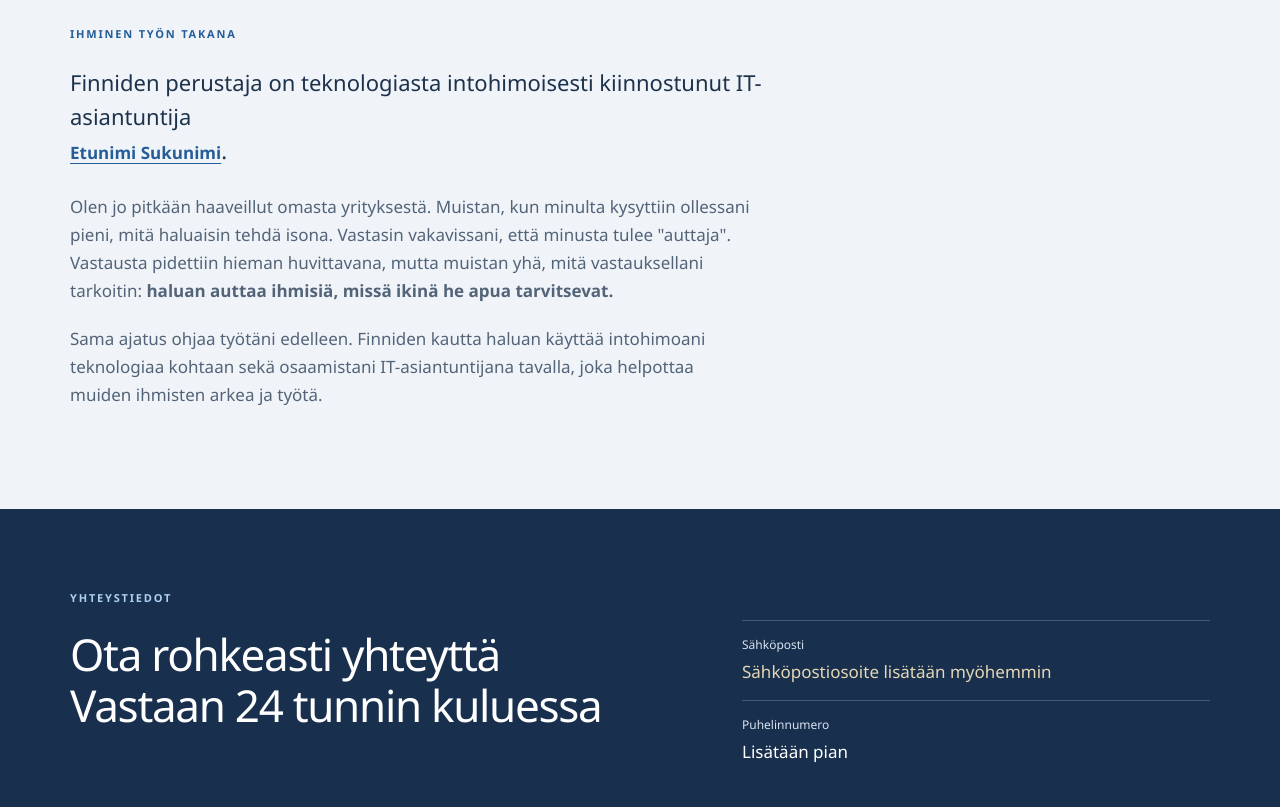
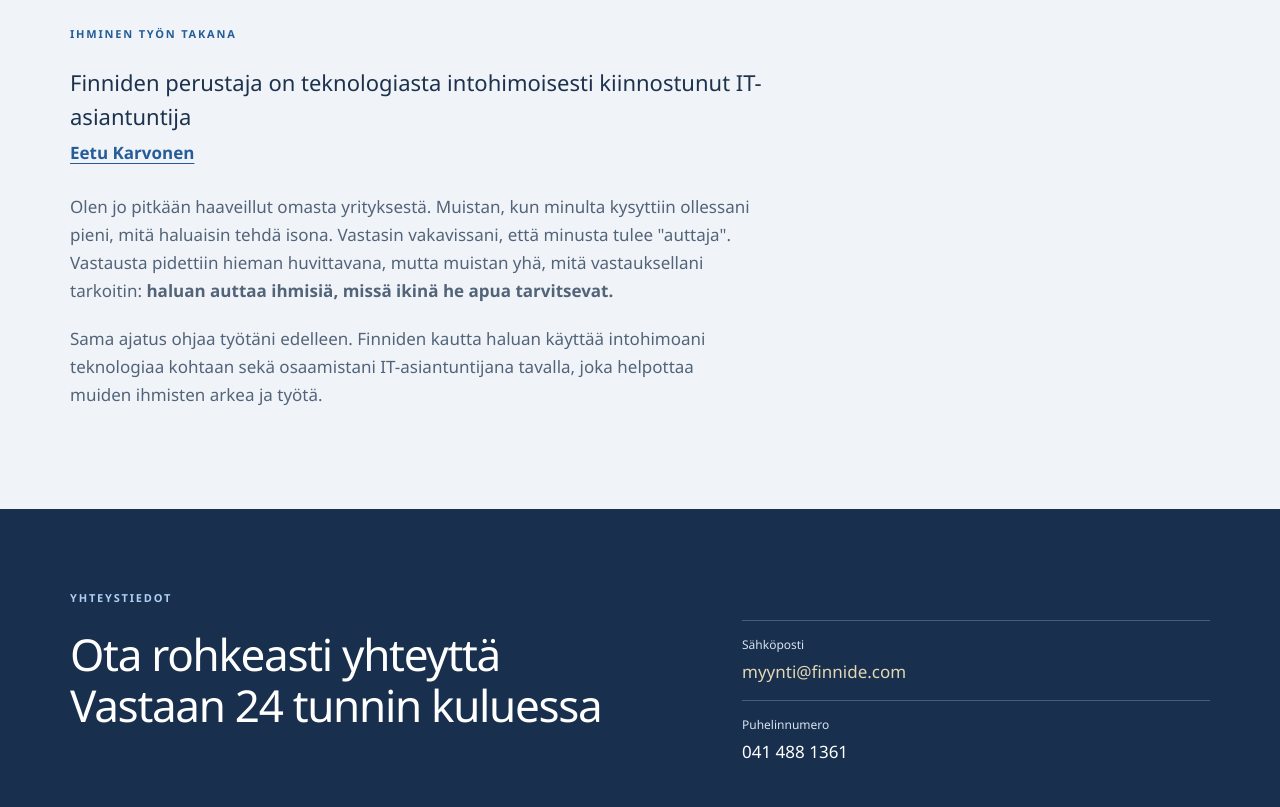
Before and after one commit to eetukarvonen/Finnide, a plain HTML site: page fi.html in a window 1280 px wide. Shown: the part 1260-2067 px from the top of the page. Drawn offline with Linux system fonts and the light colour scheme.

Commit message:
Add contact info

```diff
--- a/fi.html
+++ b/fi.html
@@ -70,8 +70,9 @@
             <h2 class="eyebrow" id="about-title">IHMINEN TYÖN TAKANA</h2>
           </div>
           <div class="story-prose">
-            <p class="story-lead">Finniden perustaja on teknologiasta intohimoisesti kiinnostunut IT-asiantuntija<br><!-- Paikkamerkki: vaihda linkki perustajan verkkosivuksi ennen julkaisua. -->
-              <a class="founder-link" href="https://google.com">Etunimi Sukunimi</a>.</p>
+            <p class="story-lead">Finniden perustaja on teknologiasta intohimoisesti kiinnostunut IT-asiantuntija<br>
+              <a class="founder-link" href="https://eetukarvonen.net">Eetu Karvonen</a>
+            </p>
             <p class="story-body">Olen jo pitkään haaveillut omasta yrityksestä.
               Muistan, kun minulta kysyttiin ollessani pieni, mitä haluaisin tehdä isona.
               Vastasin vakavissani, että minusta tulee "auttaja".
@@ -93,8 +94,8 @@
         </div>
         <div class="contact-details">
           <dl>
-            <div><dt>Sähköposti</dt><dd class="placeholder">Sähköpostiosoite lisätään myöhemmin</dd></div>
-            <div><dt>Puhelinnumero</dt><dd>Lisätään pian</dd></div>
+            <div><dt>Sähköposti</dt><dd class="placeholder">myynti@finnide.com</dd></div>
+            <div><dt>Puhelinnumero</dt><dd>041 488 1361</dd></div>
           </dl>
         </div>
       </div>
```
Also changed, not shown: index.html (+3 -4 lines).
